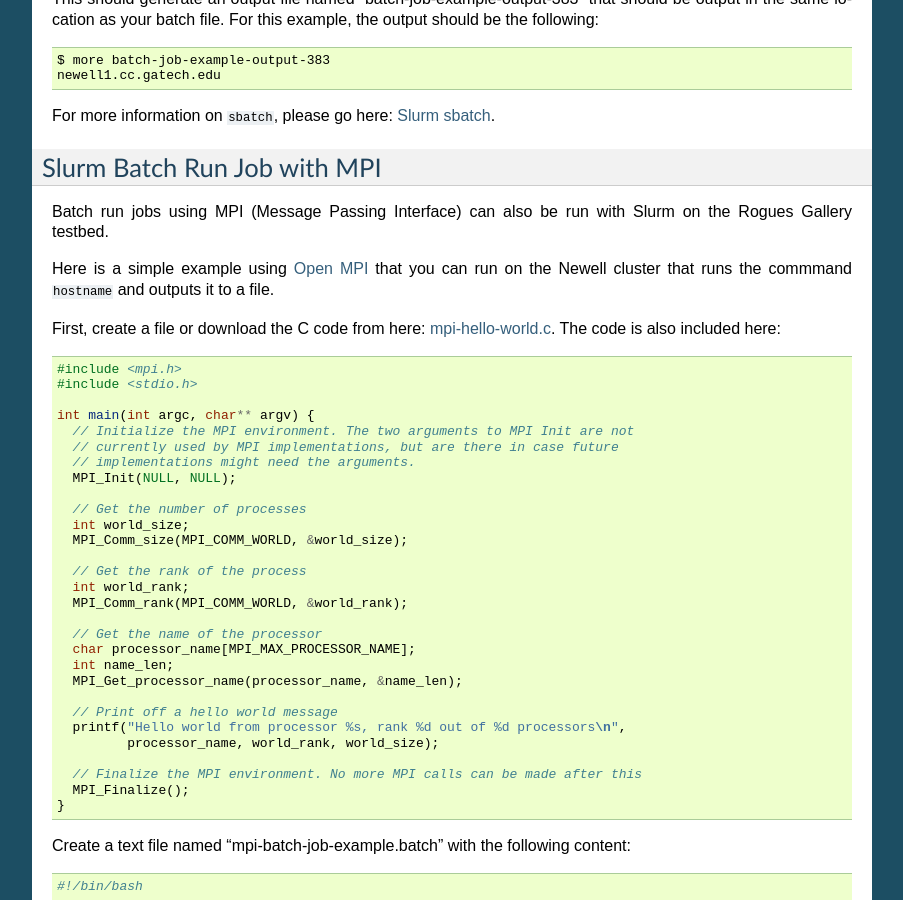
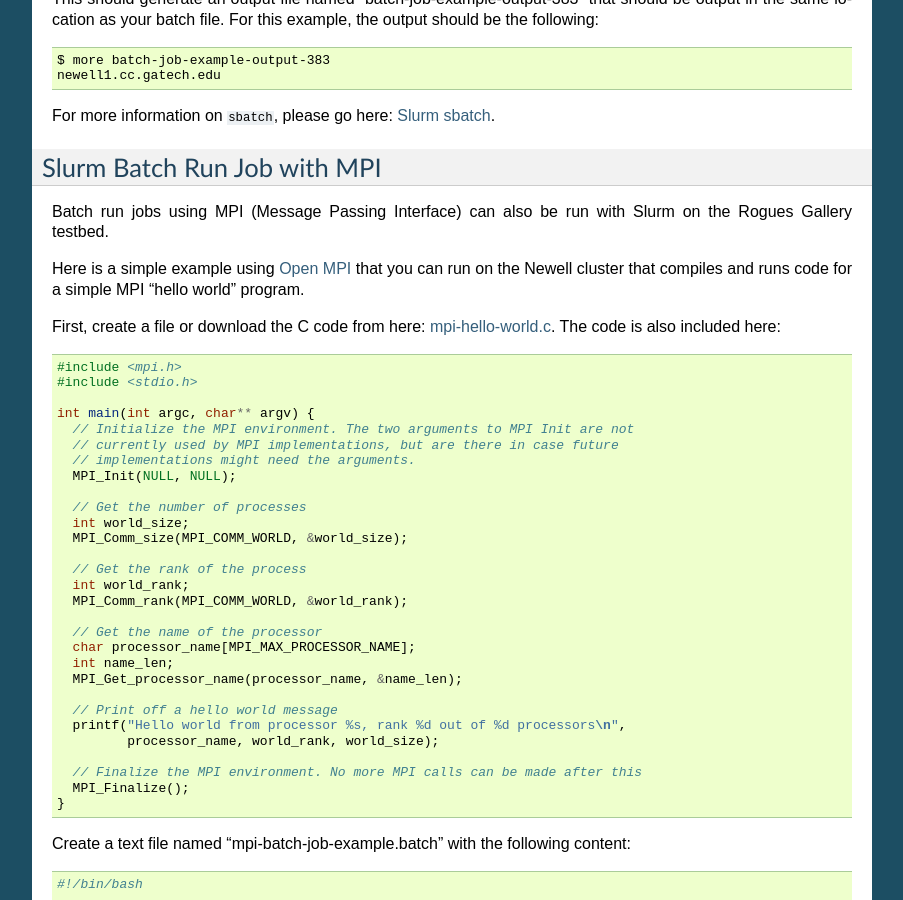
Before and after one commit to gt-crnch-rg/read-the-docs, a Sphinx documentation site: the page built from docs/general/using-slurm-examples.rst, in a window 1280 px wide and 900 px high, scrolled down 1603 px. Shown: the whole window, without its empty margins (198-1101 px from the left). Built offline with Sphinx 7.4.7, drawn with Linux system fonts in a browser that asks for light colours; pages that are not in the unit, such as notebooks, are missing from menus.

Commit message:
Corrected text in MPI section
Corrected text in MPI section

```diff
--- a/docs/general/using-slurm-examples.rst
+++ b/docs/general/using-slurm-examples.rst
@@ -122,8 +122,7 @@
 with Slurm on the Rogues Gallery testbed.
 
 Here is a simple example using `Open MPI <https://www.open-mpi.org/>`__
-that you can run on the Newell cluster that runs the commmand
-``hostname`` and outputs it to a file.
+that you can run on the Newell cluster that compiles and runs code for a simple MPI "hello world" program.
 
 First, create a file or download the C code from here:
 `mpi-hello-world.c <https://github.com/mpitutorial/mpitutorial/blob/gh-pages/tutorials/mpi-hello-world/code/mpi_hello_world.c>`__.
```
